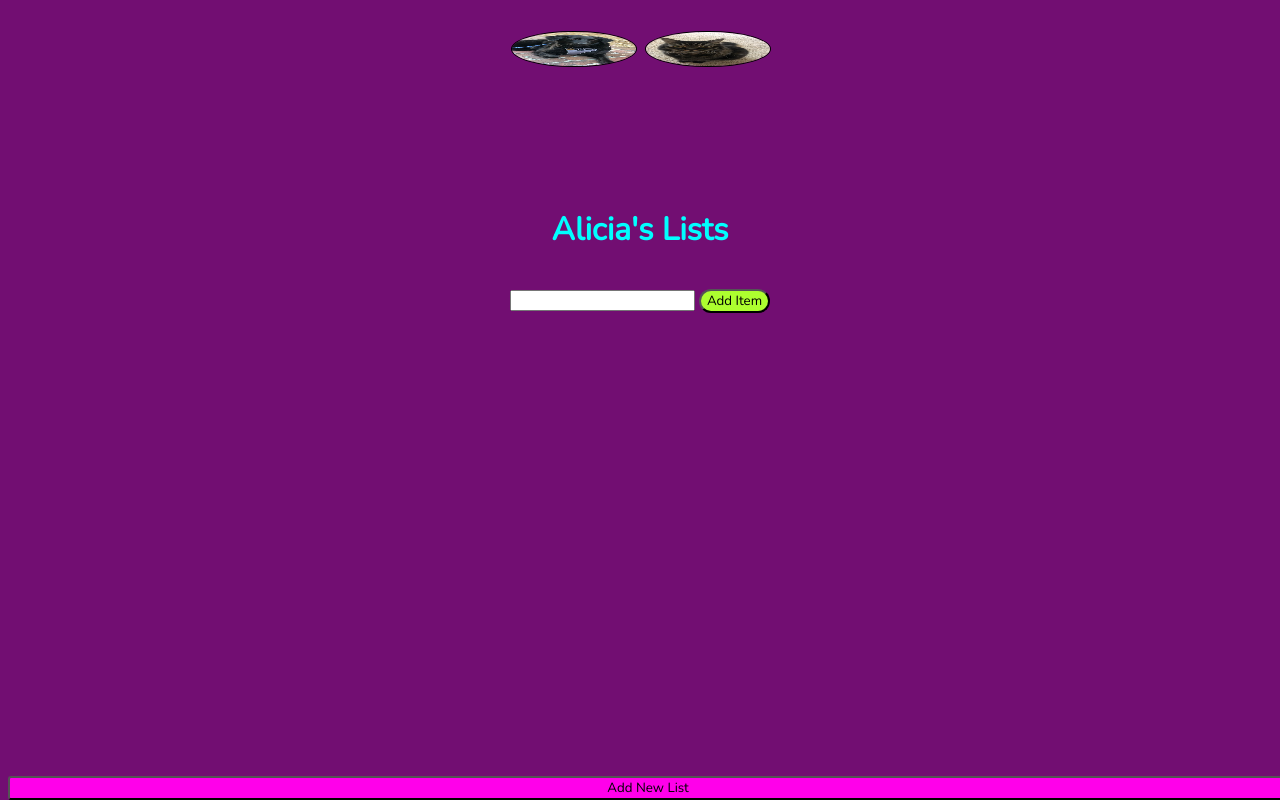
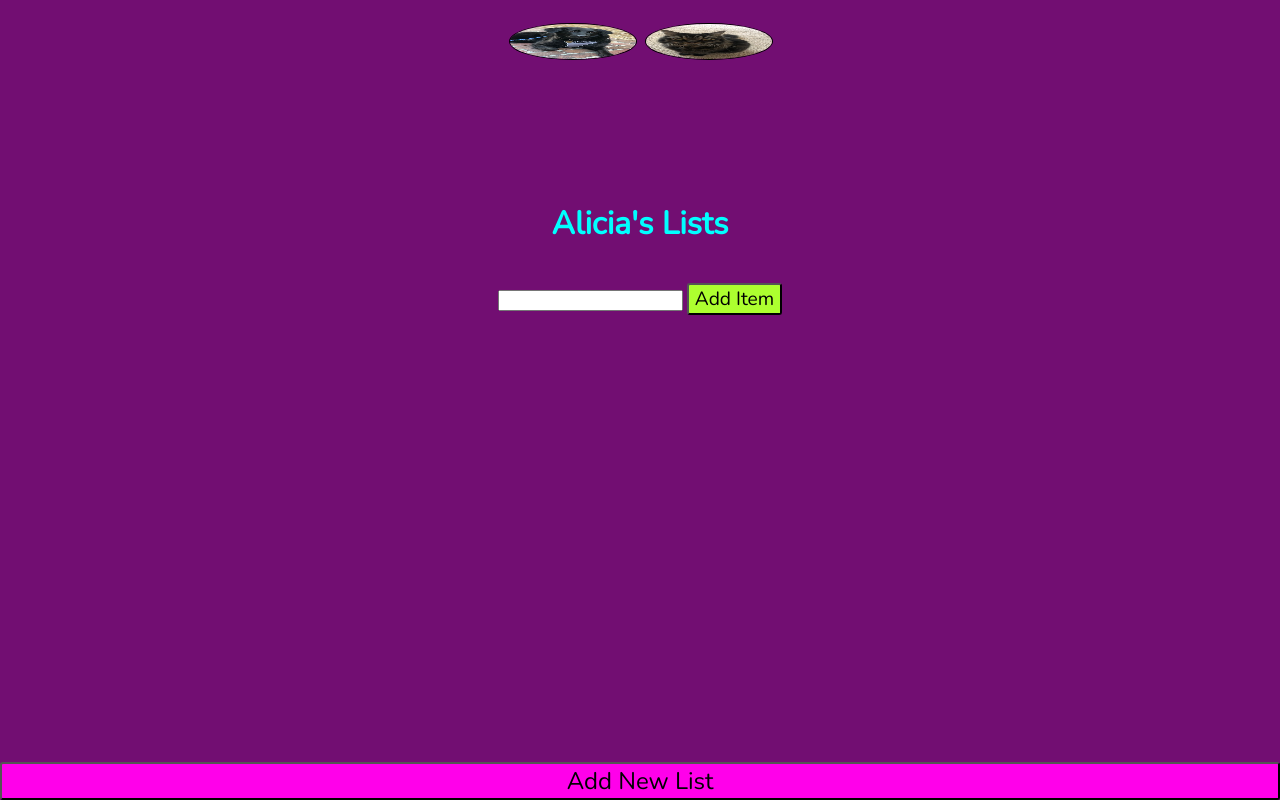
Before and after one commit to WhiteRabbitts/aliciaslists, a plain HTML site: page index.html in a window 1280 px wide. Drawn offline with nearby package versions, Linux system fonts and the light colour scheme.

Commit message:
resize bar

```diff
--- a/index.html
+++ b/index.html
@@ -29,9 +29,8 @@
     <button id="add">Add Item</button>
   </div>
   <br>
-  <div class="newlist">
-    <button id="addnewlist">Add New List</button>
-  </div>
+  <button id="addnewlist">Add New List</button>
+
 
   <ul></ul>
 
--- a/style.css
+++ b/style.css
@@ -11,16 +11,20 @@ h1, h2, label {
 
 body {
     background-color: rgb(114, 14, 114);
+    width: 100%;
+    margin: 0;
 
 }
 
 .row {
     display: flex;
+    margin-left: 0;
   }
 
 .column {
     flex: 50%;
     padding: 5px;
+    margin-left: 0;
   }
 
 #milo, #jackson {
@@ -48,11 +52,14 @@ img:hover
 
 #Results {
     text-align: center;
+    font-size: larger;
 }
 
 button {
     background-color: rgb(255, 0, 64);
     border-radius:3px;
+    font-size: larger;
+    margin-bottom: 10px;
 
 }
 
@@ -62,6 +69,7 @@ ul {
     font-family: 'Nunito', sans-serif;
     color: aqua;
     font-size: larger;
+    width: 100%;
 
 
 
@@ -69,12 +77,15 @@ ul {
 
 label {
     color: aqua;
+    padding-bottom: 100px;
 }
 
 #add {
     background: greenyellow;
     font-family: 'Nunito', sans-serif;
-    border-radius: 16px;
+    font-size: larger;
+
+
 
 }
 
@@ -84,9 +95,10 @@ label {
     font-family: 'Nunito', sans-serif;
     background-color: rgb(255, 0, 234);
     font-style: bold;
-    position:fixed;
+    font-size: x-large;
+    position: fixed;
     bottom: 0;
     width: 100%;
-    float: left;
+    margin-bottom: 0;
 
 }
```
